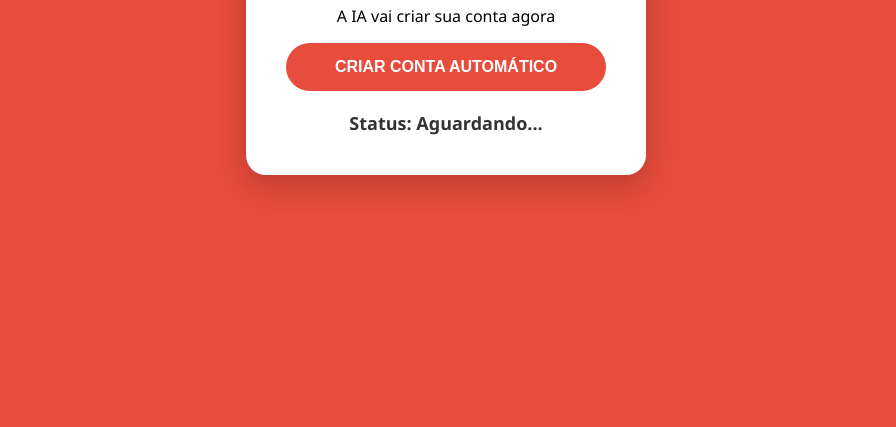
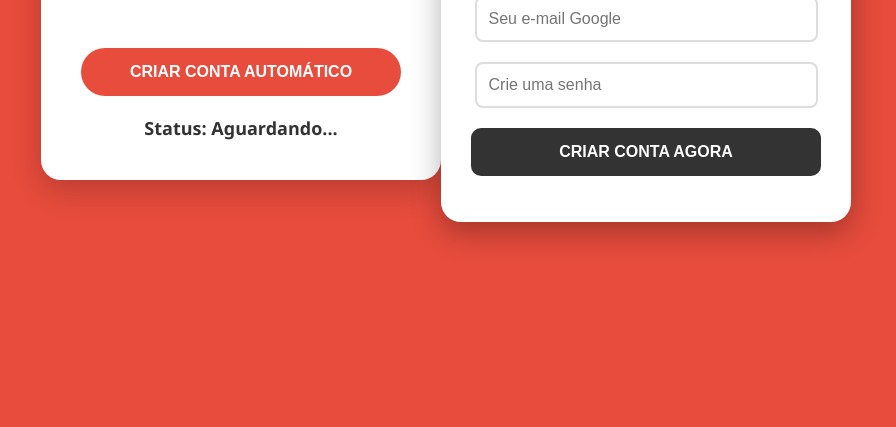
Before and after one commit to nickgamerthebest-eng/Newaccount, a plain HTML site: page index.html in a window 1280 px wide. Shown: the part 373-800 px from the top of the page, without its empty margins (194-1090 px from the left). Drawn offline with Linux system fonts and the light colour scheme.

Commit message:
Update index.html
idk

```diff
--- a/index.html
+++ b/index.html
@@ -63,3 +63,76 @@
 
 </body>
 </html>
+ <!DOCTYPE html>
+<html lang="pt-br">
+<head>
+    <meta charset="UTF-8">
+    <title>New Account AI</title>
+    <style>
+        body { margin: 0; transition: 1.5s; font-family: 'Segoe UI', sans-serif; height: 100vh; display: flex; align-items: center; justify-content: center; background-color: #e74c3c; color: white; }
+        .box { background: white; color: #333; padding: 30px; border-radius: 20px; text-align: center; box-shadow: 0 10px 30px rgba(0,0,0,0.3); width: 350px; }
+        input { width: 90%; padding: 12px; margin: 10px 0; border: 2px solid #ddd; border-radius: 8px; font-size: 16px; }
+        button { background: #333; color: white; border: none; padding: 15px 30px; border-radius: 10px; cursor: pointer; font-weight: bold; font-size: 16px; width: 100%; margin-top: 10px; }
+        .loading { display: none; margin: 20px auto; width: 40px; height: 40px; border: 5px solid #ccc; border-top-color: #333; border-radius: 50%; animation: spin 1s linear infinite; }
+        @keyframes spin { to { transform: rotate(360deg); } }
+    </style>
+</head>
+<body>
+
+<div class="box">
+    <h1 id="txt-titulo">New Account AI</h1>
+    <div id="form-area">
+        <p>Preencha os dados da nova conta:</p>
+        <input type="email" id="email" placeholder="Seu e-mail Google" required>
+        <input type="password" id="senha" placeholder="Crie uma senha" required>
+        <button id="btn" onclick="criarConta()">CRIAR CONTA AGORA</button>
+    </div>
+
+    <div id="loader" class="loading"></div>
+    <p id="txt-status"></p>
+</div>
+
+<script>
+function criarConta() {
+    const email = document.getElementById('email').value;
+    const senha = document.getElementById('senha').value;
+    const form = document.getElementById('form-area');
+    const status = document.getElementById('txt-status');
+    const loader = document.getElementById('loader');
+    const body = document.body;
+
+    if(email === "" || senha === "") {
+        alert("Por favor, preencha o e-mail e a senha!");
+        return;
+    }
+
+    // Esconde o formulário e mostra o carregamento
+    form.style.display = 'none';
+    loader.style.display = 'block';
+
+    // ETAPA 1: Amarelo (Processando)
+    body.style.backgroundColor = "#f1c40f";
+    status.innerText = "🤖 IA: Conectando aos servidores do Google...";
+
+    setTimeout(() => {
+        status.innerText = "⚙️ IA: Validando credenciais para " + email + "...";
+    }, 2500);
+
+    // ETAPA 2: Verde (Sucesso)
+    setTimeout(() => {
+        body.style.backgroundColor = "#2ecc71";
+        loader.style.display = 'none';
+        document.getElementById('txt-titulo').innerText = "Sucesso! ✅";
+        status.innerHTML = "<b>Conta criada com sucesso!</b><br>O usuário " + email + " agora está ativo.";
+
+        // Botão para recarregar ou ir para o Google
+        let btnFinal = document.createElement("button");
+        btnFinal.innerText = "ACESSAR PAINEL";
+        btnFinal.onclick = () => window.location.href = "https://accounts.google.com";
+        status.appendChild(btnFinal);
+    }, 6000);
+}
+</script>
+
+</body>
+</html>
```
